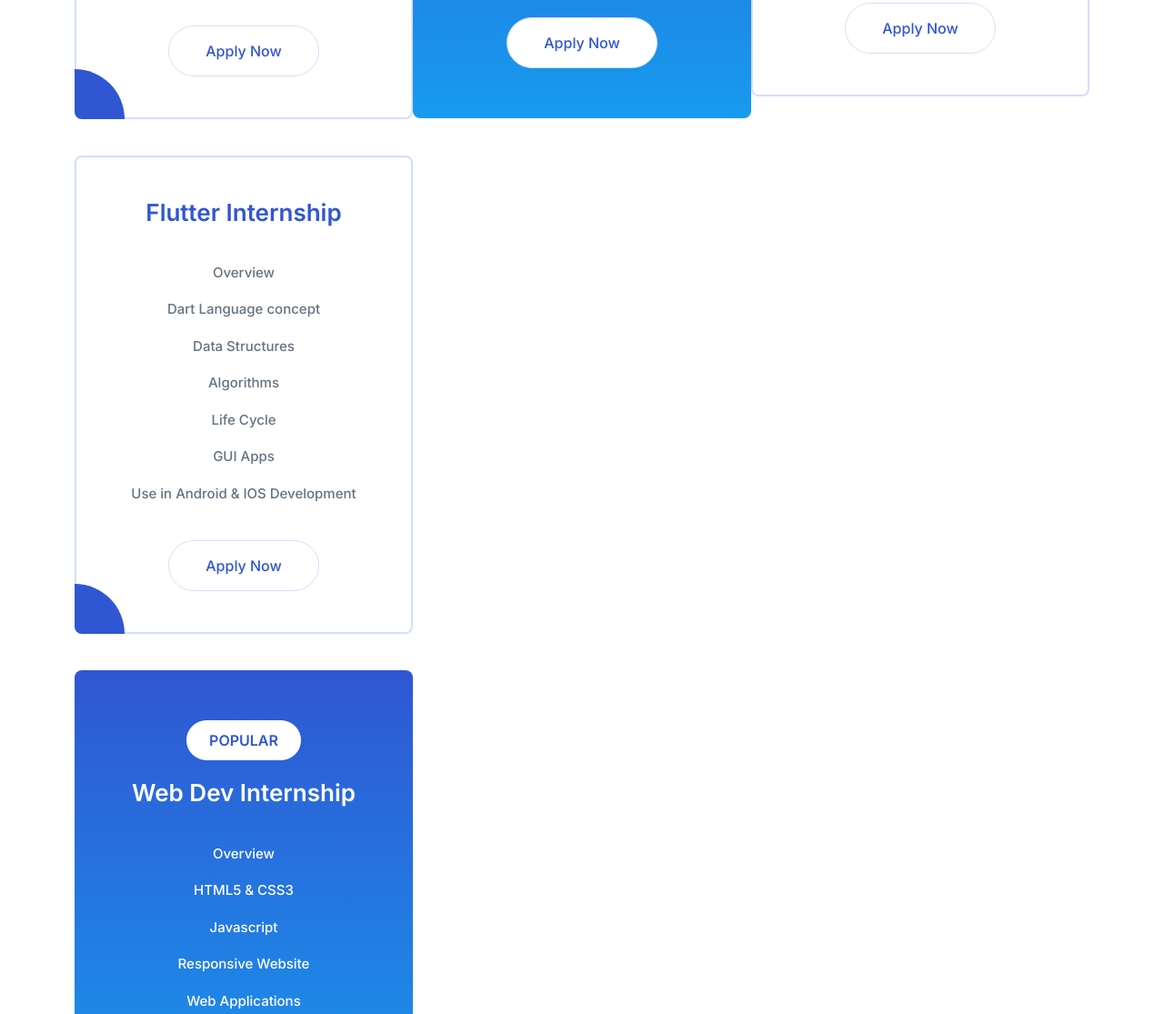
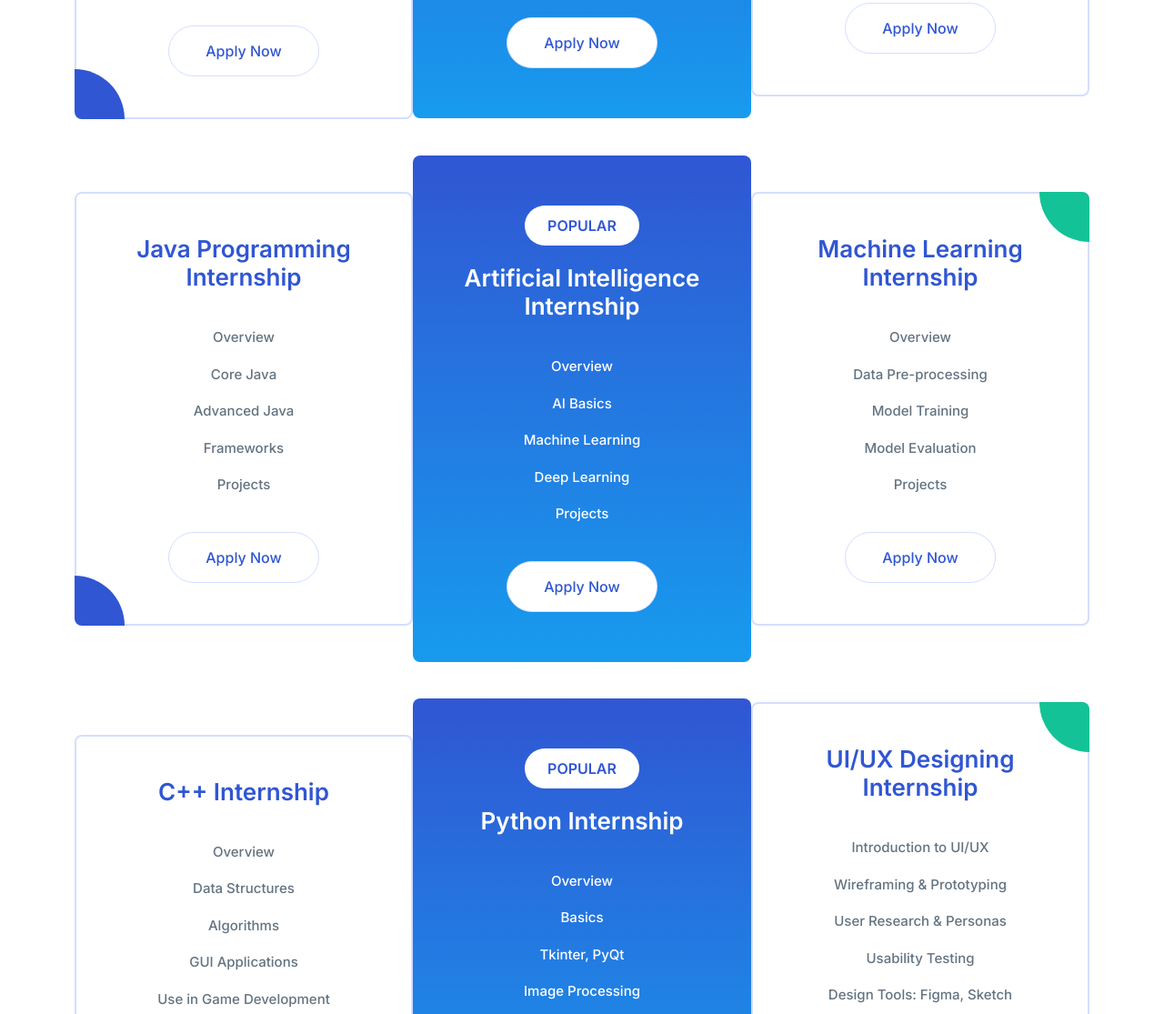
Before and after one commit to ahsanirfan961/Evosoft, a plain HTML site: page index.html in a window 1280 px wide. Shown: the part 2159-3274 px from the top of the page at 91% size. Drawn offline with nearby package versions, Linux system fonts and the light colour scheme.

Commit message:
index.html

```diff
--- a/index.html
+++ b/index.html
@@ -130,7 +130,7 @@
                     <span>Internships</span>
                     <h2>Our Internships</h2>
                     <p>
-                            Our internships are available in a range of fields, including Web Development,App Development, Flutter Development,
+                        Our internships are available in a range of fields, including Web Development, App Development, Flutter Development,
                         UI/UX Designing, and more. Interns will have the chance to work on real-world projects,
                         collaborate
                         with teams, and gain valuable insights into their respective industries.
@@ -209,20 +209,19 @@
                 </div>
             </div>
         </div>
+        <div class="row g-0 align-items-center justify-content-center">
             <div class="col-lg-4 col-md-6 col-sm-10">
                 <div class="ud-single-internship first-item wow fadeInUp" data-wow-delay=".15s">
                     <div class="ud-internship-header">
-                            <h4>Flutter Internship</h4>
+                        <h4>Java Programming Internship</h4>
                     </div>
                     <div class="ud-internship-body">
                         <ul>
                             <li>Overview</li>
-                                <li>Dart Language concept</li>
-                                <li>Data Structures</li>
-                                <li>Algorithms</li>
-                                <li>Life Cycle</li>
-                                <li>GUI Apps</li>
-                                <li>Use in Android & IOS Development</li>
+                            <li>Core Java</li>
+                            <li>Advanced Java</li>
+                            <li>Frameworks</li>
+                            <li>Projects</li>
                         </ul>
                     </div>
                     <div class="ud-internship-footer">
@@ -237,15 +236,15 @@
                 <div class="ud-single-internship active wow fadeInUp" data-wow-delay=".1s">
                     <span class="ud-popular-tag">POPULAR</span>
                     <div class="ud-internship-header">
-                            <h4>Web Dev Internship</h4>
+                        <h4>Artificial Intelligence Internship</h4>
                     </div>
                     <div class="ud-internship-body">
                         <ul>
                             <li>Overview</li>
-                                <li>HTML5 & CSS3</li>
-                                <li>Javascript</li>
-                                <li>Responsive Website</li>
-                                <li>Web Applications</li>
+                            <li>AI Basics</li>
+                            <li>Machine Learning</li>
+                            <li>Deep Learning</li>
+                            <li>Projects</li>
                         </ul>
                     </div>
                     <div class="ud-internship-footer">
@@ -259,14 +258,14 @@
             <div class="col-lg-4 col-md-6 col-sm-10">
                 <div class="ud-single-internship last-item wow fadeInUp" data-wow-delay=".15s">
                     <div class="ud-internship-header">
-                            <h4>Android Development Internship</h4>
+                        <h4>Machine Learning Internship</h4>
                     </div>
                     <div class="ud-internship-body">
                         <ul>
                             <li>Overview</li>
-                                <li>Kotlin/Flutter/React Native</li>
-                                <li>Simple Apps</li>
-                                <li>Advanced Apps</li>
+                            <li>Data Pre-processing</li>
+                            <li>Model Training</li>
+                            <li>Model Evaluation</li>
                             <li>Projects</li>
                         </ul>
                     </div>
@@ -351,6 +350,7 @@
         </div>
     </div>
 </section>
+
     <section id="features" class="ud-features">
         <div class="container">
             <div class="row">
```
Lines whose indentation alone changed are shown as unchanged.
